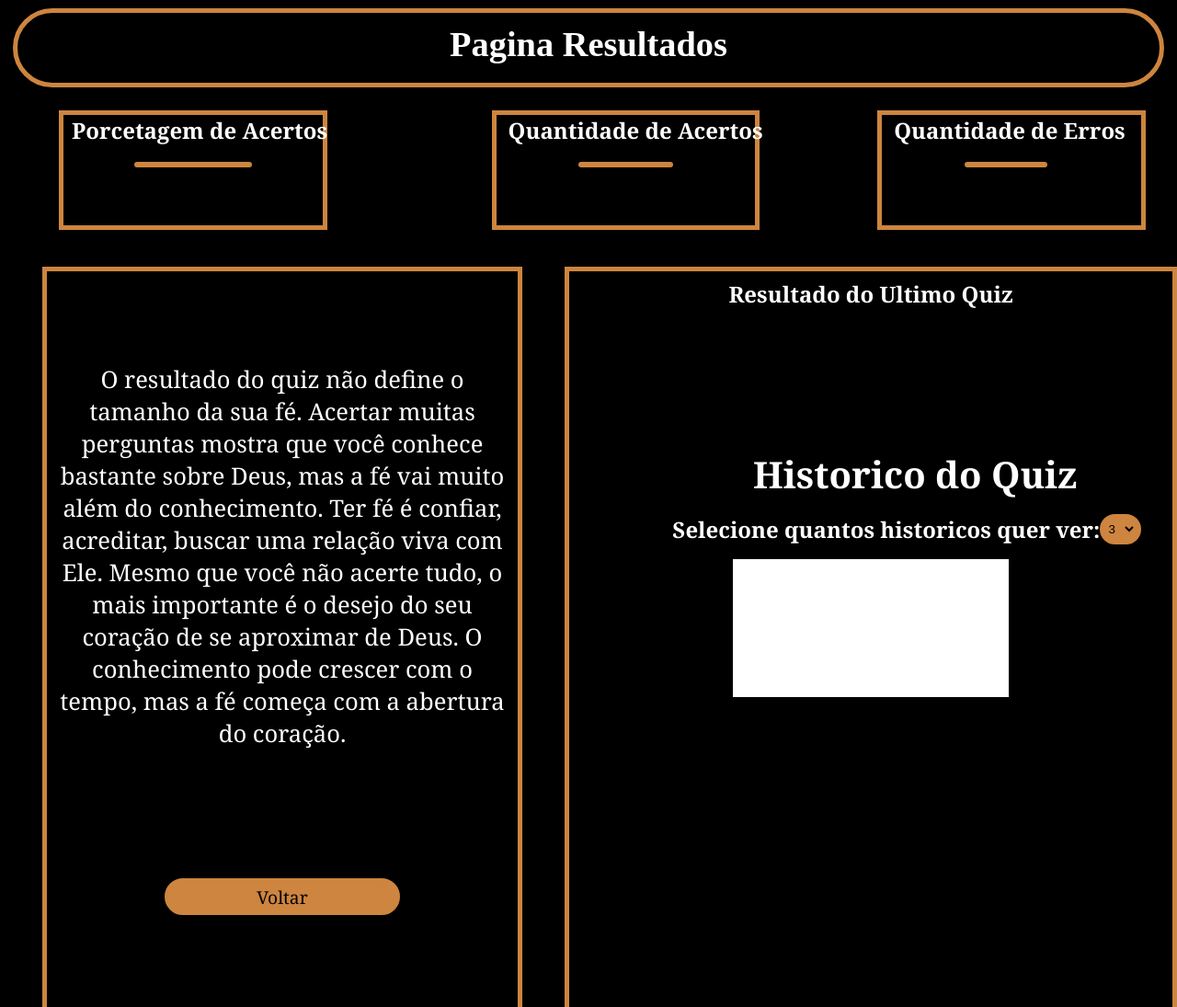
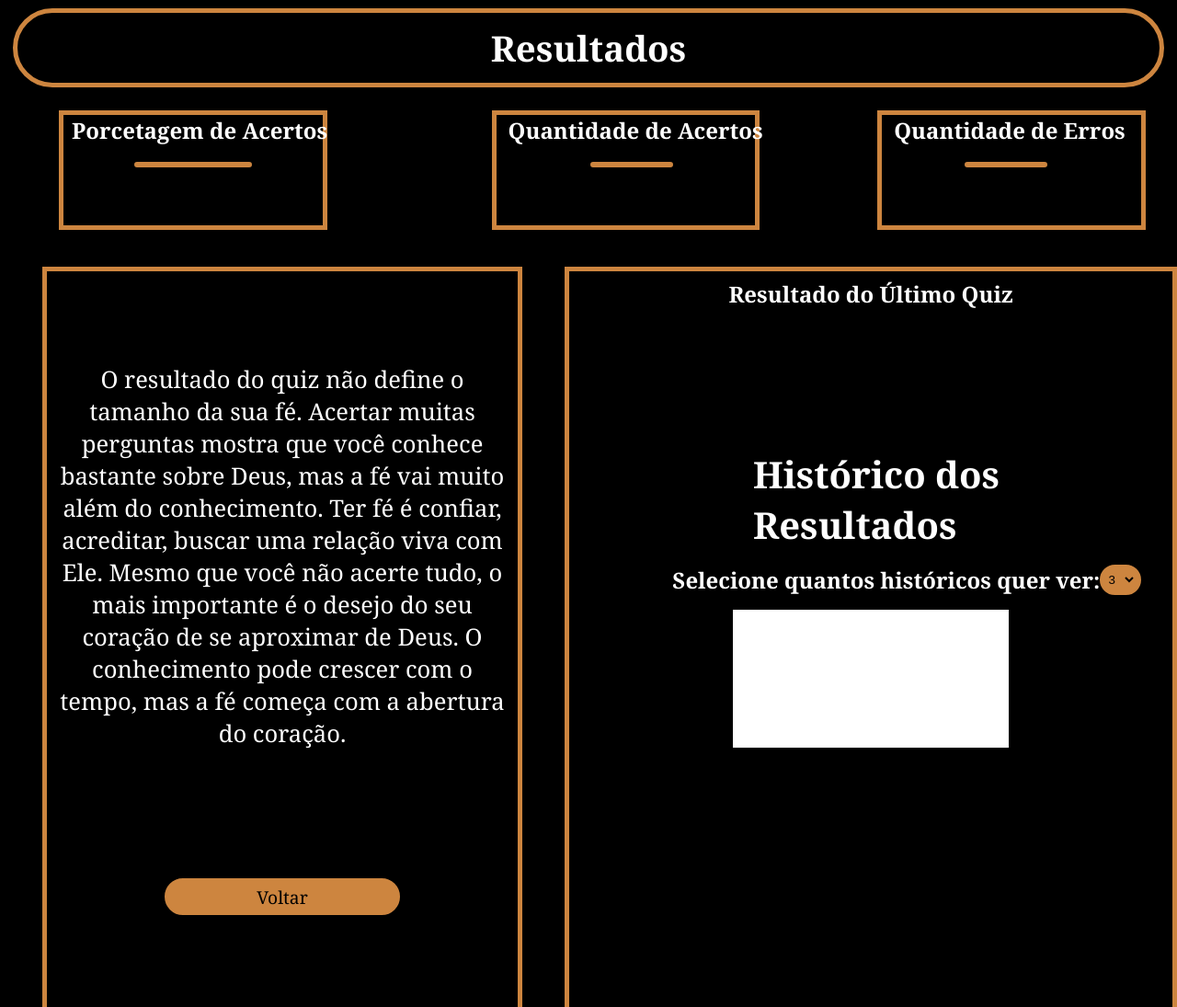
Before and after one commit to Vinicius-Melo-Rezende/Projeto_Individual, a website: page public/pages/paginaQuiz.html in a window 1280 px wide. Shown: the top 1095 px of the page at 92% size. Drawn offline with nearby package versions, Linux system fonts and the light colour scheme; no server answers.

```diff
--- a/public/pages/paginaQuiz.html
+++ b/public/pages/paginaQuiz.html
@@ -12,7 +12,7 @@
 <body onload="obterGrafico()">
     <div id="fundTituloInicio">
         <div id="containerTituloInicio">
-            <h2 id="tituloInicio">Pagina Resultados</h2>
+            <h2 id="tituloInicio">Resultados</h2>
         </div>
     </div>
 <div id="containerKPIS">
@@ -41,13 +41,13 @@
         </div>
     </div>
     <div id="caixa2">
-        <h2 id="h2UltimoQuiz">Resultado do Ultimo Quiz</h2>
+        <h2 id="h2UltimoQuiz">Resultado do Último Quiz</h2>
                 <div id="conteinerGraficoPizza">
                     <canvas id="graficoPizza"></canvas>
                 </div>
-                <h2 id="tituloHistorico">Historico do Quiz</h2>
+                <h2 id="tituloHistorico">Histórico dos Resultados</h2>
                 <div id="divSelect">
-                    <h2 id="SeletorMeses">Selecione quantos historicos quer ver:</h2><br>
+                    <h2 id="SeletorMeses">Selecione quantos históricos quer ver:</h2><br>
                     <select name="opcoes" id="opcoes">
                         <option value="3">3</option>
                         <option value="6">6</option>
--- a/public/styles/style_Quiz.css
+++ b/public/styles/style_Quiz.css
@@ -19,6 +19,7 @@
 
 #tituloInicio {
     color: white;
+    font-family: 'Georgia', serif;
     font-size: 3vw;
 }
 
@@ -125,6 +126,7 @@
 
 #SeletorMeses {
     color: white;
+    font-size: 3vh;
     font-family: 'Georgia', serif;
 }
 
@@ -204,10 +206,10 @@
 }
 
 #div_KPI2 {
-margin-left: 7vw;
+margin-left: 8vw;
 font-size: 5vh;
 border: 3px solid;
-padding-left: 2.5vw;
+padding-left: 2.7vw;
 margin-right: 7vw;
 border-color: #CD853F;
 border-radius: 40vw;
@@ -217,7 +219,7 @@
 margin-left: 7vw;
 font-size: 5vh;
 border: 3px solid;
-padding-left: 2.8vw;
+padding-left: 2vw;
 margin-right: 8vw;
 border-color: #CD853F;
 border-radius: 40vw;
--- a/public/styles/styles.css
+++ b/public/styles/styles.css
@@ -201,7 +201,7 @@
     justify-content: space-around;
     flex-wrap: wrap;
     transition: 0.3s ease-in;
-    height: 50vh;
+    height: 70vh;
 }
 
 .containerMVV:hover {
```
Also changed, not shown: public/pages/paginaPosLogin2.html (+0 -1 lines), public/styles/style_PosLogin2.css (+5 -5 lines).
